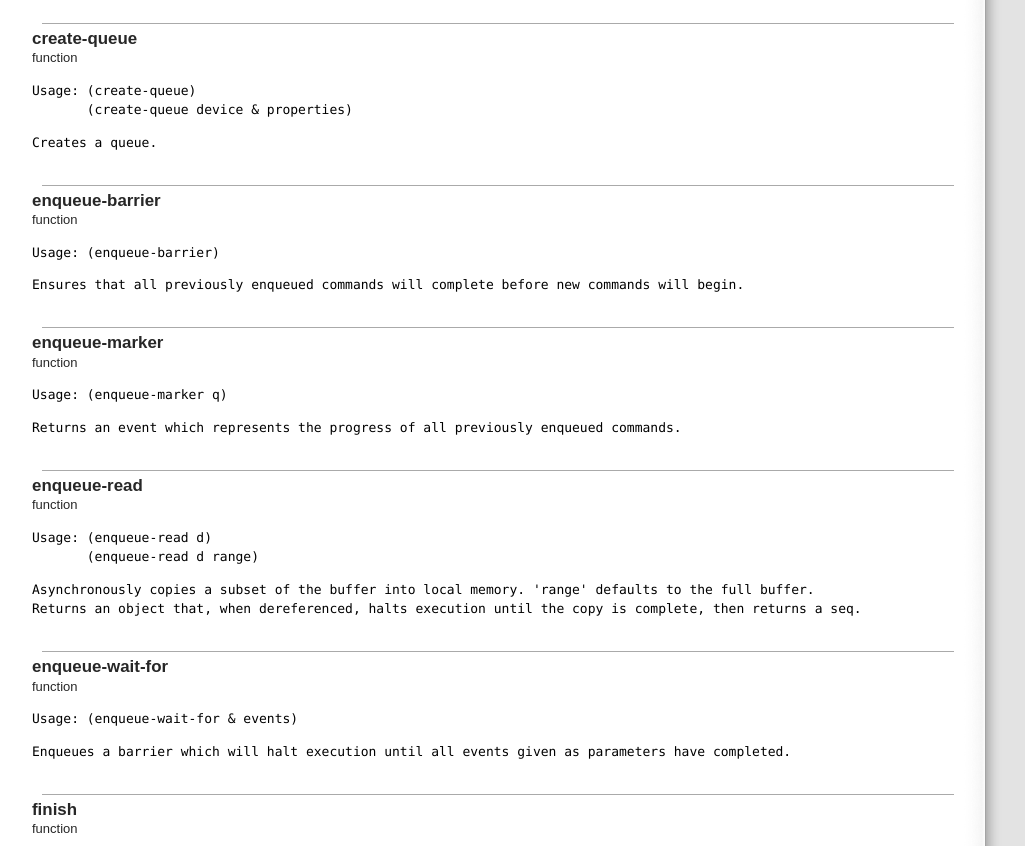
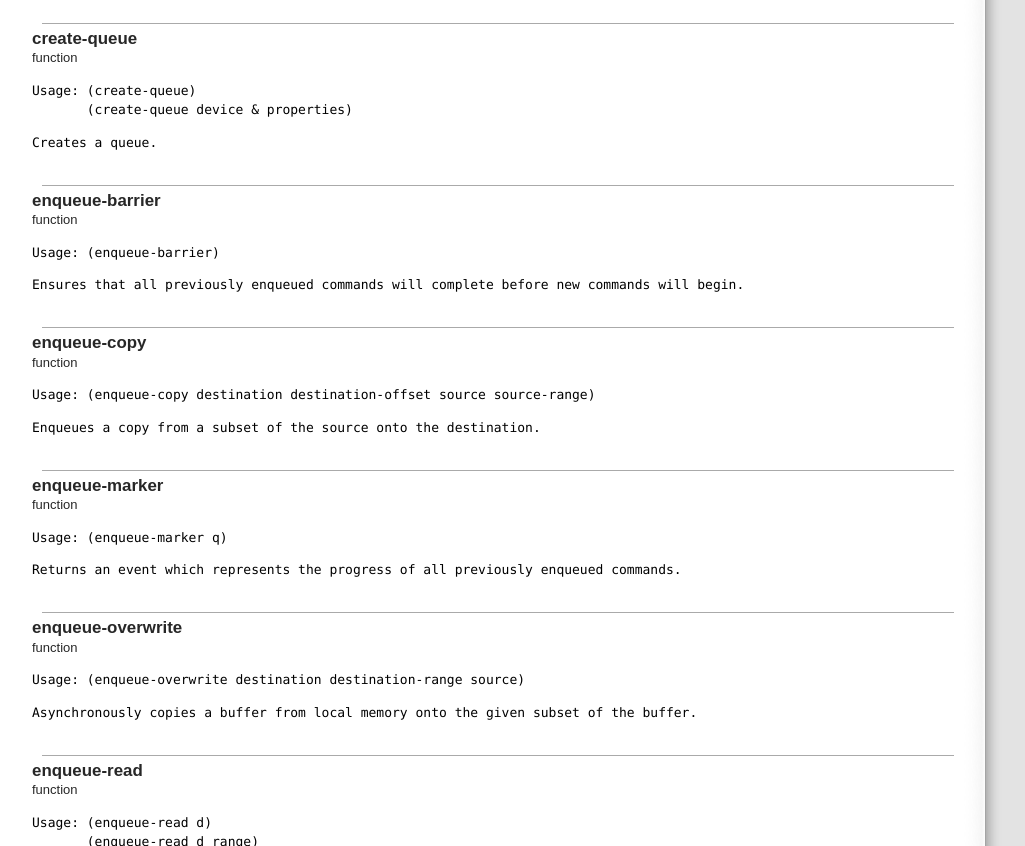
Before and after one commit to ztellman/calx, a plain HTML site: page calx-api.html in a window 1280 px wide. Shown: the part 1954-2800 px from the top of the page, without its empty margins (188-1213 px from the left). Drawn offline with Linux system fonts and the light colour scheme; a script that the page names is missing.

Commit message:
update docs

```diff
--- a/calx-api.html
+++ b/calx-api.html
@@ -72,7 +72,11 @@ namespace.
     </div><div style="margin-left: 1em;" class="toc-entry">
       <a href="#calx/enqueue-barrier">enqueue-barrier</a>
     </div><div style="margin-left: 1em;" class="toc-entry">
+      <a href="#calx/enqueue-copy">enqueue-copy</a>
+    </div><div style="margin-left: 1em;" class="toc-entry">
       <a href="#calx/enqueue-marker">enqueue-marker</a>
+    </div><div style="margin-left: 1em;" class="toc-entry">
+      <a href="#calx/enqueue-overwrite">enqueue-overwrite</a>
     </div><div style="margin-left: 1em;" class="toc-entry">
       <a href="#calx/enqueue-read">enqueue-read</a>
     </div><div style="margin-left: 1em;" class="toc-entry">
@@ -253,11 +257,29 @@ by <span id="author">Zachary Tellman</span><br />
 </div><div id="var-entry">
   <br />
   <hr />
+  <h2 id="calx/enqueue-copy">enqueue-copy</h2>
+  <span id="var-type">function</span><br />
+  <pre id="var-usage">Usage: (enqueue-copy destination destination-offset source source-range)
+</pre>
+  <pre id="var-docstr">Enqueues a copy from a subset of the source onto the destination.</pre>
+
+</div><div id="var-entry">
+  <br />
+  <hr />
   <h2 id="calx/enqueue-marker">enqueue-marker</h2>
   <span id="var-type">function</span><br />
   <pre id="var-usage">Usage: (enqueue-marker q)
 </pre>
   <pre id="var-docstr">Returns an event which represents the progress of all previously enqueued commands.</pre>
+
+</div><div id="var-entry">
+  <br />
+  <hr />
+  <h2 id="calx/enqueue-overwrite">enqueue-overwrite</h2>
+  <span id="var-type">function</span><br />
+  <pre id="var-usage">Usage: (enqueue-overwrite destination destination-range source)
+</pre>
+  <pre id="var-docstr">Asynchronously copies a buffer from local memory onto the given subset of the buffer.</pre>
 
 </div><div id="var-entry">
   <br />
@@ -268,6 +290,7 @@ by <span id="author">Zachary Tellman</span><br />
        (enqueue-read d range)
 </pre>
   <pre id="var-docstr">Asynchronously copies a subset of the buffer into local memory. 'range' defaults to the full buffer.
+
 Returns an object that, when dereferenced, halts execution until the copy is complete, then returns a seq.</pre>
 
 </div><div id="var-entry">
```
Also changed, not shown: api-index.html (+2 -0 lines), index.html (+1 -1 lines).
